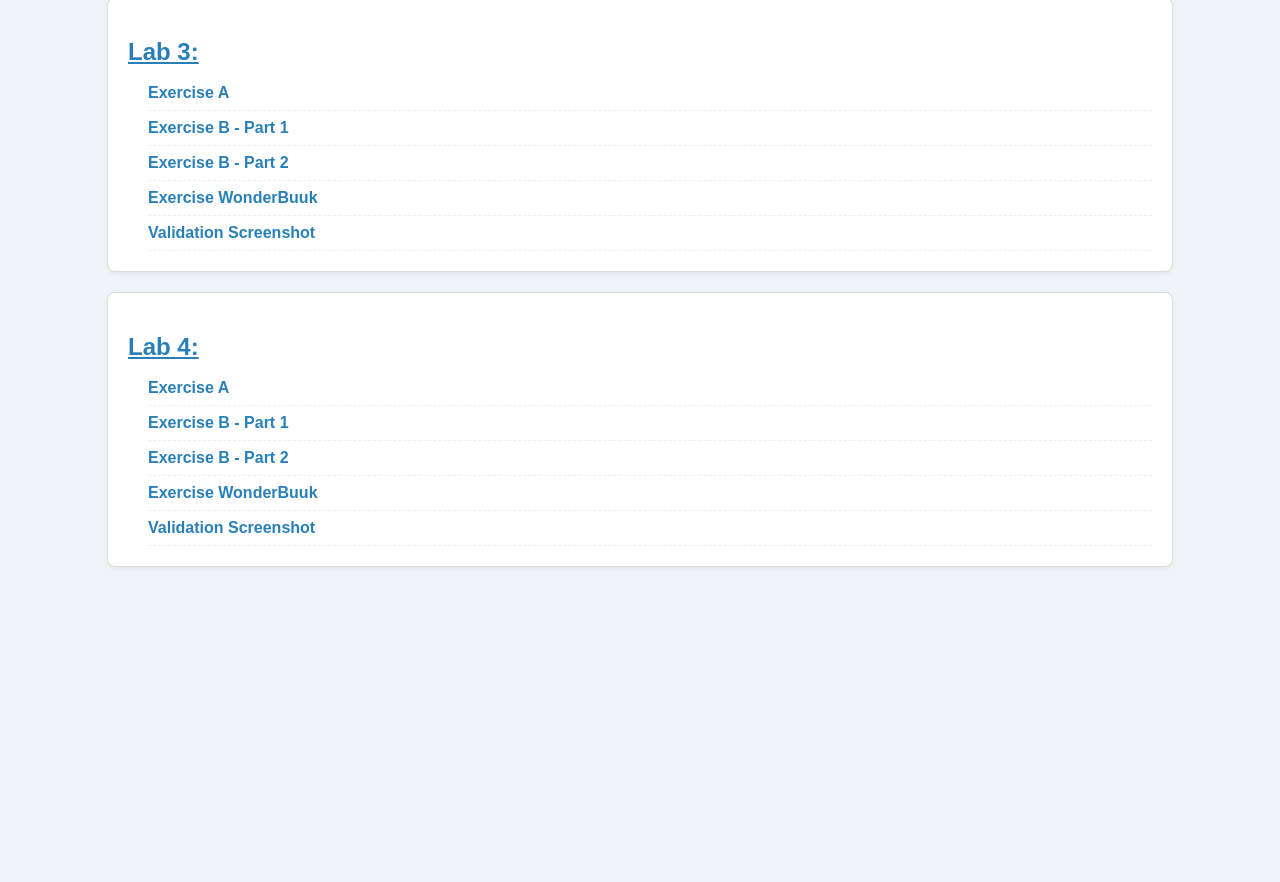
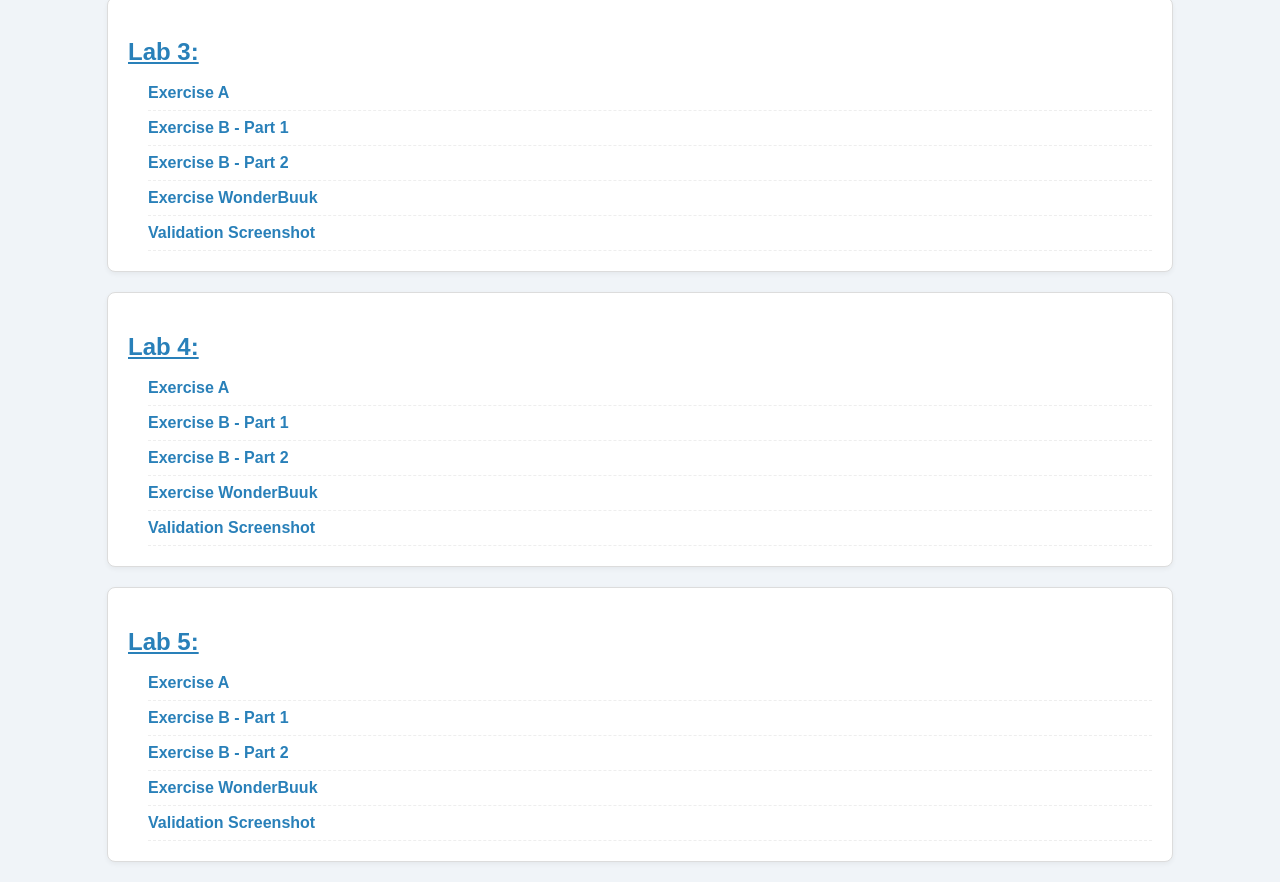
Before and after one commit to iskandarasri/S79178_CSF3133_K3, a plain HTML site: page index.html in a window 1280 px wide. Shown: the part 761-1643 px from the top of the page. Before the commit the page ends 1348 px from the top, so only its background shows below. Drawn offline with Linux system fonts and the light colour scheme.

Commit message:
Fix HTML formatting and add Lab 5 exercises

```diff
--- a/index.html
+++ b/index.html
@@ -126,5 +126,15 @@
         <dd><a href="https://github.com/iskandarasri/S79178_CSF3133_K3/tree/main/Lab%204/Validation">Validation Screenshot</a></dd>
     </dl>
 
+    <!-- Lab 5 Exercises -->
+    <dl>
+        <h2>Lab 5:</h2>
+        <dd><a href="https://iskandarasri.github.io/S79178_CSF3133_K3/Lab%205/food.html">Exercise A</a></dd>
+        <dd><a href="https://iskandarasri.github.io/S79178_CSF3133_K3/Lab%205/lab4_ExerB_Part1.html">Exercise B - Part 1</a></dd>
+        <dd><a href="https://iskandarasri.github.io/S79178_CSF3133_K3/Lab%205/lab4_ExerB_Part2.html">Exercise B - Part 2</a></dd>
+        <dd><a href="https://iskandarasri.github.io/S79178_CSF3133_K3/Lab%205/umt.html">Exercise WonderBuuk</a></dd>
+        <dd><a href="https://github.com/iskandarasri/S79178_CSF3133_K3/tree/main/Lab%205/Validation">Validation Screenshot</a></dd>
+    </dl>
+
 </body>
 </html>
```
